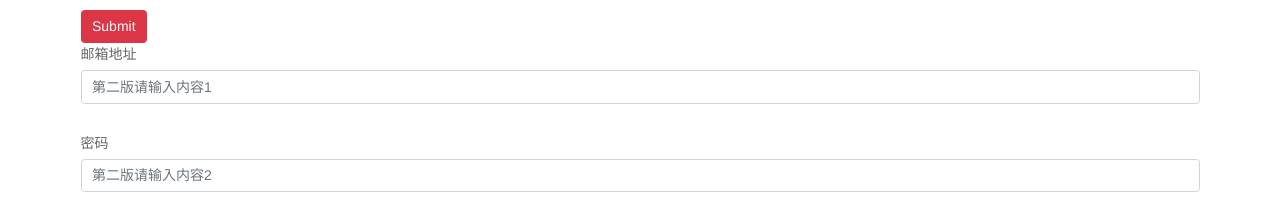
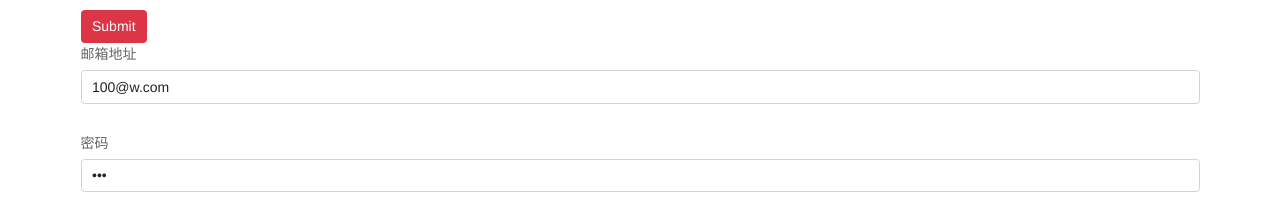
Before and after one commit to hyper8/Vue3-zheye, a Vue app: page / in a window 1280 px wide. Shown: the part 579-797 px from the top of the page. Built offline with nearby package versions, Linux system fonts and the light colour scheme.

Commit message:
使用mitt  自定义v-model

```diff
--- a/src/App.vue
+++ b/src/App.vue
@@ -23,17 +23,17 @@
     </validate-form>
     <div class="mb-3">
       <label class="form-label">邮箱地址</label>
-      <validate-input :rules="emailRules" type="text" v-model="emailval" placeholder="第二版请输入内容1"></validate-input>
+      <validate-input :rules="emailRules" type="text" v-model="emailVal" placeholder="第二版请输入内容1"></validate-input>
     </div>
     <div class="mb-3">
       <label class="form-label">密码</label>
-      <validate-input :rules="emailRules" type="password" placeholder="第二版请输入内容2"></validate-input>
+      <validate-input :rules="pwdRules" type="password" v-model="passwordVal" placeholder="第二版请输入内容2"></validate-input>
     </div>
   </div>
 </template>
 
 <script lang="ts">
-import { defineComponent, reactive } from 'vue'
+import { defineComponent, reactive, ref } from 'vue'
 import '../node_modules/bootstrap/dist/css/bootstrap.min.css'
 import './assets/css/base.css'
 import ColumnList, { ColumnProps } from './components/ColumnList.vue'
@@ -72,6 +72,9 @@ const testdata: ColumnProps[] = [
     description: 'zhuanlan de miaoshu'
   }
 ]
+// const inputRef = ref<any>()
+const emailVal = ref('100@w.com')
+const passwordVal = ref('200')
 
 export default defineComponent({
   name: 'App',
@@ -85,6 +88,9 @@ export default defineComponent({
     const emailRules: RulesProp = [
       { type: 'required', message: '电子邮箱地址不能为空' },
       { type: 'email', message: '请输入正确的电子邮箱格式' }
+    ]
+    const pwdRules: RulesProp = [
+      { type: 'required', message: '密码不能为空' }
     ]
     const emailReg = /^[a-zA-Z0-9.!#$%&’*+/=?^_`{|}~-]+@[a-zA-Z0-9-]+(?:\.[a-zA-Z0-9-]+)*$/
     const emailRef = reactive({
@@ -110,7 +116,10 @@ export default defineComponent({
       validateEmail,
       currentUser,
       emailRules,
-      onFormSubmit
+      pwdRules,
+      onFormSubmit,
+      emailVal,
+      passwordVal
     }
   }
 })
--- a/src/components/ValidateForm.vue
+++ b/src/components/ValidateForm.vue
@@ -10,14 +10,22 @@
 </template>
 
 <script lang="ts">
-import { defineComponent } from 'vue'
-
+import { defineComponent, onUnmounted } from 'vue'
+import mitt from 'mitt'
+export const emitter = mitt()
 export default defineComponent({
   emits: ['form-submit'],
   setup (props, context) {
     const submitForm = () => {
       context.emit('form-submit', true)
     }
+    const cb = (test: unknown) => {
+      console.log(test)
+    }
+    emitter.on('form-item-created', cb)
+    onUnmounted(() => {
+      emitter.off('form-item-created', cb)
+    })
     return {
       submitForm
     }
--- a/src/components/ValidateInput.vue
+++ b/src/components/ValidateInput.vue
@@ -3,8 +3,9 @@
     <input
       class="form-control"
       :class="{'is-invalid': inputRef.error}"
-      v-model="inputRef.val"
+      :value="inputRef.val"
       @blur="validateInput"
+      @input="updateValue"
       v-bind="$attrs"
     >
     <span v-if="inputRef.error" class="invalid-feedback">{{inputRef.message}}</span>
@@ -12,7 +13,8 @@
 </template>
 
 <script lang="ts">
-import { defineComponent, reactive, PropType } from 'vue'
+import { defineComponent, reactive, PropType, onMounted } from 'vue'
+import { emitter } from './ValidateForm.vue'
 
 const emailReg = /^[a-zA-Z0-9.!#$%&’*+/=?^_`{|}~-]+@[a-zA-Z0-9-]+(?:\.[a-zA-Z0-9-]+)*$/
 interface RuleProp {
@@ -23,14 +25,23 @@ export type RulesProp = RuleProp[]
 export default defineComponent({
   inheritAttrs: false,
   props: {
-    rules: Array as PropType<RulesProp>
+    rules: Array as PropType<RulesProp>,
+    modelValue: String
   },
-  setup (props) {
+  setup (props, context) {
+    onMounted(() => {
+      emitter.emit('form-item-created', inputRef.val)
+    })
     const inputRef = reactive({
-      val: '',
+      val: props.modelValue || '',
       error: false,
       message: ''
     })
+    const updateValue = (e: KeyboardEvent) => {
+      const targetValue = (e.target as HTMLInputElement).value
+      inputRef.val = targetValue
+      context.emit('update:modalValue', targetValue)
+    }
     const validateInput = () => {
       if (props.rules) {
         const allPassed = props.rules.every(rule => {
@@ -51,7 +62,7 @@ export default defineComponent({
         inputRef.error = !allPassed
       }
     }
-    return { inputRef, validateInput }
+    return { inputRef, validateInput, updateValue }
   }
 })
 </script>
```
